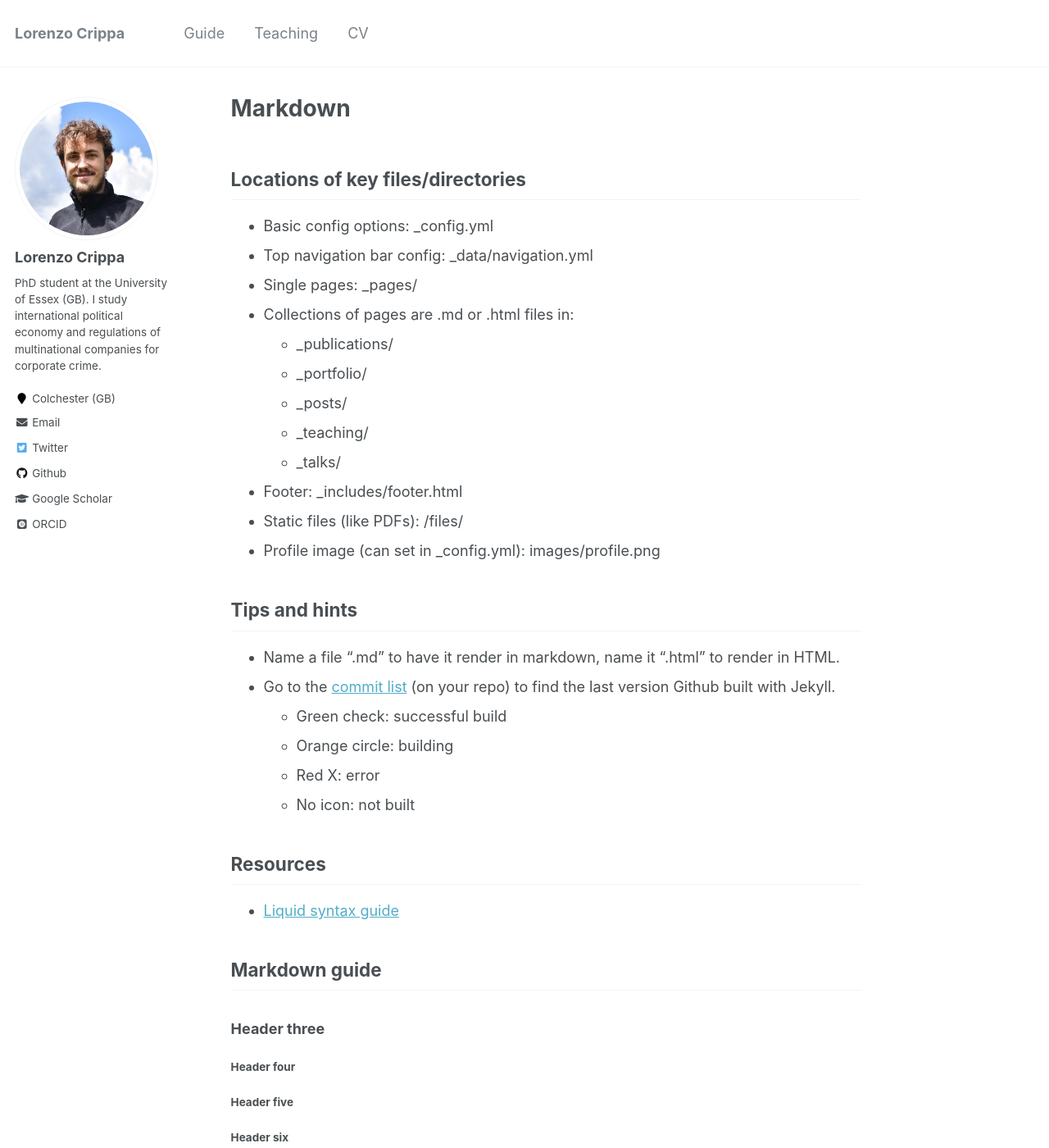
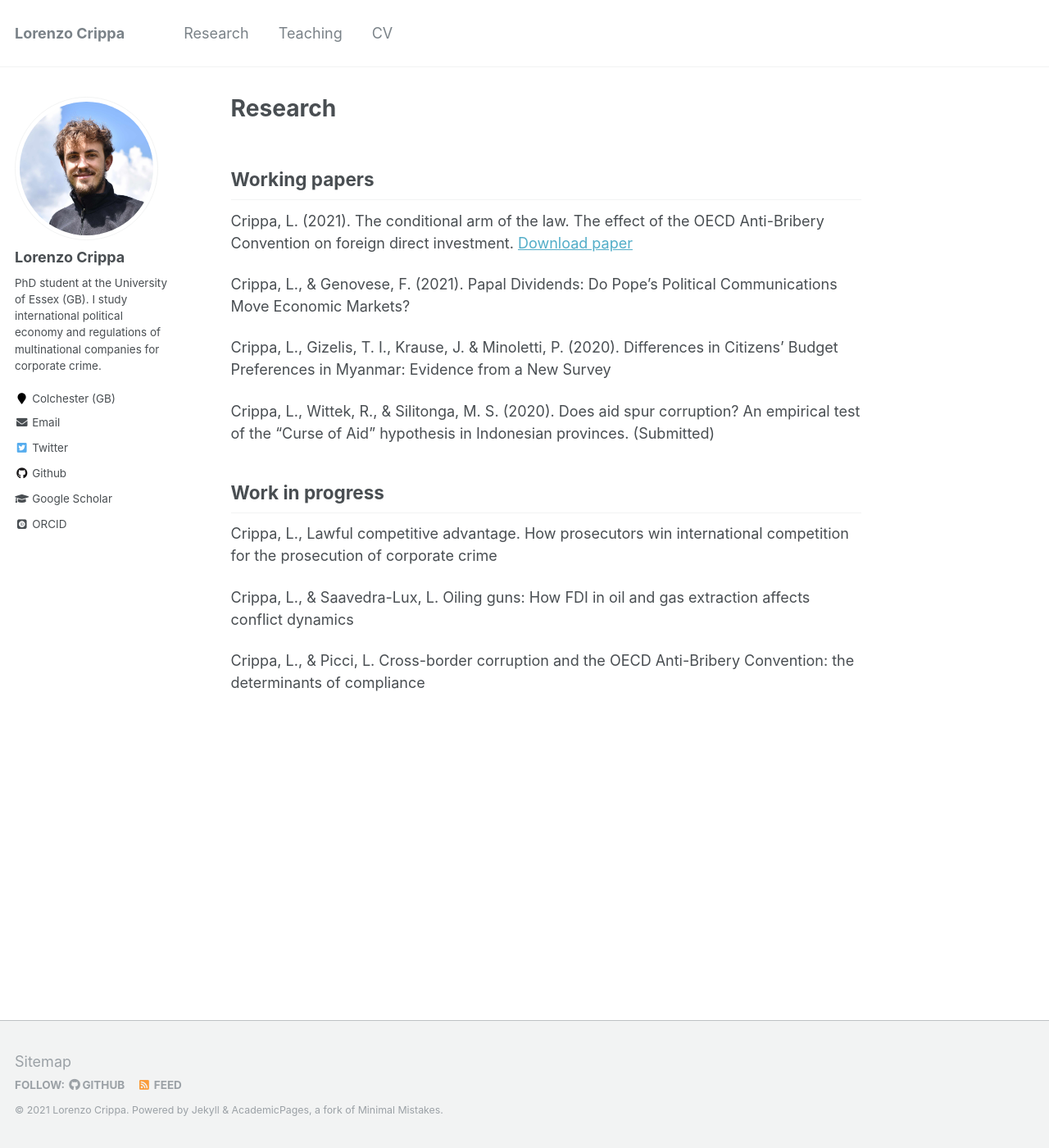
Before and after one commit to lorenzo-crippa/lorenzo-crippa.github.io, a Jekyll site: the page built from _pages/markdown.md, in a window 1280 px wide and 1400 px high. Shown: the whole window at 82% size. Built offline with Jekyll 4.4.1, drawn with Linux system fonts in a browser that asks for light colours; some web fonts are replaced; some of the changed text lies outside the part shown.

Commit message:
updates research

```diff
--- a/_data/navigation.yml
+++ b/_data/navigation.yml
@@ -3,7 +3,7 @@ main:
 #  - title: "Publications"
 #    url: /publications/
 
-  - title: "Guide"
+  - title: "Research"
     url: /markdown/
 
   - title: "Teaching"
--- a/_pages/markdown.md
+++ b/_pages/markdown.md
@@ -1,202 +1,25 @@
 ---
 permalink: /markdown/
-title: "Markdown"
+title: "Research"
 author_profile: true
 redirect_from:
   - /md/
   - /markdown.html
 ---
 
-## Locations of key files/directories
+## Working papers
+Crippa, L. (2021). The conditional arm of the law. The effect of the OECD Anti-Bribery Convention on foreign direct investment. [Download paper](assets/conditional_arm.pdf)
 
-* Basic config options: _config.yml
-* Top navigation bar config: _data/navigation.yml
-* Single pages: _pages/
-* Collections of pages are .md or .html files in:
-  * _publications/
-  * _portfolio/
-  * _posts/
-  * _teaching/
-  * _talks/
-* Footer: _includes/footer.html
-* Static files (like PDFs): /files/
-* Profile image (can set in _config.yml): images/profile.png
+Crippa, L., & Genovese, F. (2021). Papal Dividends: Do Pope’s Political Communications Move Economic Markets?
 
-## Tips and hints
+Crippa, L., Gizelis, T. I., Krause, J. & Minoletti, P. (2020). Differences in Citizens’ Budget Preferences in Myanmar: Evidence from a New Survey
 
-* Name a file ".md" to have it render in markdown, name it ".html" to render in HTML.
-* Go to the [commit list](https://github.com/academicpages/academicpages.github.io/commits/master) (on your repo) to find the last version Github built with Jekyll.
-  * Green check: successful build
-  * Orange circle: building
-  * Red X: error
-  * No icon: not built
+Crippa, L., Wittek, R., & Silitonga, M. S. (2020). Does aid spur corruption? An empirical test of the “Curse of Aid” hypothesis in Indonesian provinces. (Submitted)
 
-## Resources
- * [Liquid syntax guide](https://shopify.github.io/liquid/tags/control-flow/)
+## Work in progress
 
-## Markdown guide
+Crippa, L., Lawful competitive advantage. How prosecutors win international competition for the prosecution of corporate crime
 
-### Header three
+Crippa, L., & Saavedra-Lux, L. Oiling guns: How FDI in oil and gas extraction affects conflict dynamics
 
-#### Header four
-
-##### Header five
-
-###### Header six
-
-## Blockquotes
-
-Single line blockquote:
-
-> Quotes are cool.
-
-## Tables
-
-### Table 1
-
-| Entry            | Item   |                                                              |
-| --------         | ------ | ------------------------------------------------------------ |
-| [John Doe](#)    | 2016   | Description of the item in the list                          |
-| [Jane Doe](#)    | 2019   | Description of the item in the list                          |
-| [Doe Doe](#)     | 2022   | Description of the item in the list                          |
-
-### Table 2
-
-| Header1 | Header2 | Header3 |
-|:--------|:-------:|--------:|
-| cell1   | cell2   | cell3   |
-| cell4   | cell5   | cell6   |
-|-----------------------------|
-| cell1   | cell2   | cell3   |
-| cell4   | cell5   | cell6   |
-|=============================|
-| Foot1   | Foot2   | Foot3   |
-
-## Definition Lists
-
-Definition List Title
-:   Definition list division.
-
-Startup
-:   A startup company or startup is a company or temporary organization designed to search for a repeatable and scalable business model.
-
-#dowork
-:   Coined by Rob Dyrdek and his personal body guard Christopher "Big Black" Boykins, "Do Work" works as a self motivator, to motivating your friends.
-
-Do It Live
-:   I'll let Bill O'Reilly [explain](https://www.youtube.com/watch?v=O_HyZ5aW76c "We'll Do It Live") this one.
-
-## Unordered Lists (Nested)
-
-  * List item one
-      * List item one
-          * List item one
-          * List item two
-          * List item three
-          * List item four
-      * List item two
-      * List item three
-      * List item four
-  * List item two
-  * List item three
-  * List item four
-
-## Ordered List (Nested)
-
-  1. List item one
-      1. List item one
-          1. List item one
-          2. List item two
-          3. List item three
-          4. List item four
-      2. List item two
-      3. List item three
-      4. List item four
-  2. List item two
-  3. List item three
-  4. List item four
-
-## Buttons
-
-Make any link standout more when applying the `.btn` class.
-
-## Notices
-
-**Watch out!** You can also add notices by appending `{: .notice}` to a paragraph.
-{: .notice}
-
-## HTML Tags
-
-### Address Tag
-
-<address>
-  1 Infinite Loop<br /> Cupertino, CA 95014<br /> United States
-</address>
-
-### Anchor Tag (aka. Link)
-
-This is an example of a [link](http://github.com "Github").
-
-### Abbreviation Tag
-
-The abbreviation CSS stands for "Cascading Style Sheets".
-
-*[CSS]: Cascading Style Sheets
-
-### Cite Tag
-
-"Code is poetry." ---<cite>Automattic</cite>
-
-### Code Tag
-
-You will learn later on in these tests that `word-wrap: break-word;` will be your best friend.
-
-### Strike Tag
-
-This tag will let you <strike>strikeout text</strike>.
-
-### Emphasize Tag
-
-The emphasize tag should _italicize_ text.
-
-### Insert Tag
-
-This tag should denote <ins>inserted</ins> text.
-
-### Keyboard Tag
-
-This scarcely known tag emulates <kbd>keyboard text</kbd>, which is usually styled like the `<code>` tag.
-
-### Preformatted Tag
-
-This tag styles large blocks of code.
-
-<pre>
-.post-title {
-  margin: 0 0 5px;
-  font-weight: bold;
-  font-size: 38px;
-  line-height: 1.2;
-  and here's a line of some really, really, really, really long text, just to see how the PRE tag handles it and to find out how it overflows;
-}
-</pre>
-
-### Quote Tag
-
-<q>Developers, developers, developers&#8230;</q> &#8211;Steve Ballmer
-
-### Strong Tag
-
-This tag shows **bold text**.
-
-### Subscript Tag
-
-Getting our science styling on with H<sub>2</sub>O, which should push the "2" down.
-
-### Superscript Tag
-
-Still sticking with science and Isaac Newton's E = MC<sup>2</sup>, which should lift the 2 up.
-
-### Variable Tag
-
-This allows you to denote <var>variables</var>.
+Crippa, L., & Picci, L. Cross-border corruption and the OECD Anti-Bribery Convention: the determinants of compliance
```
